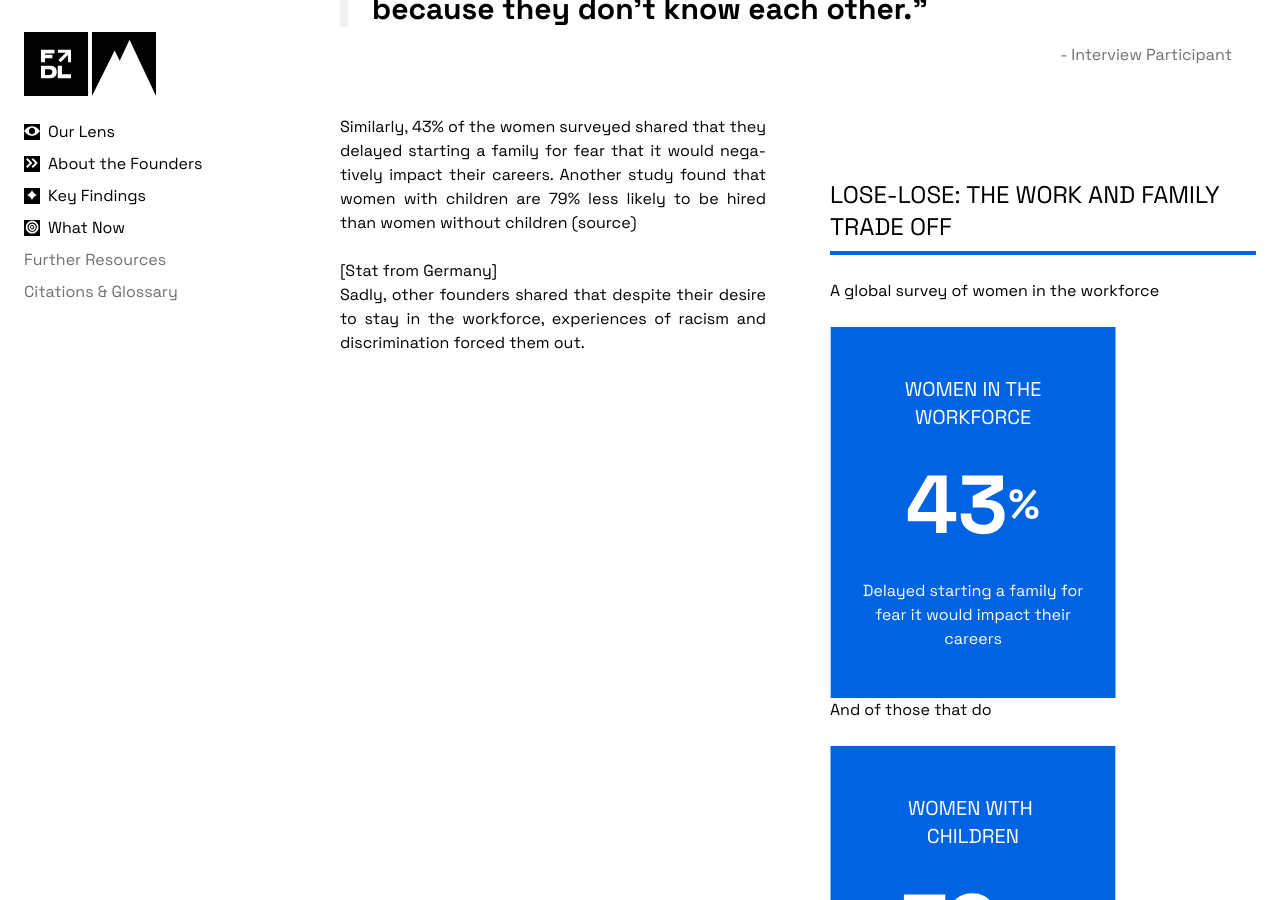
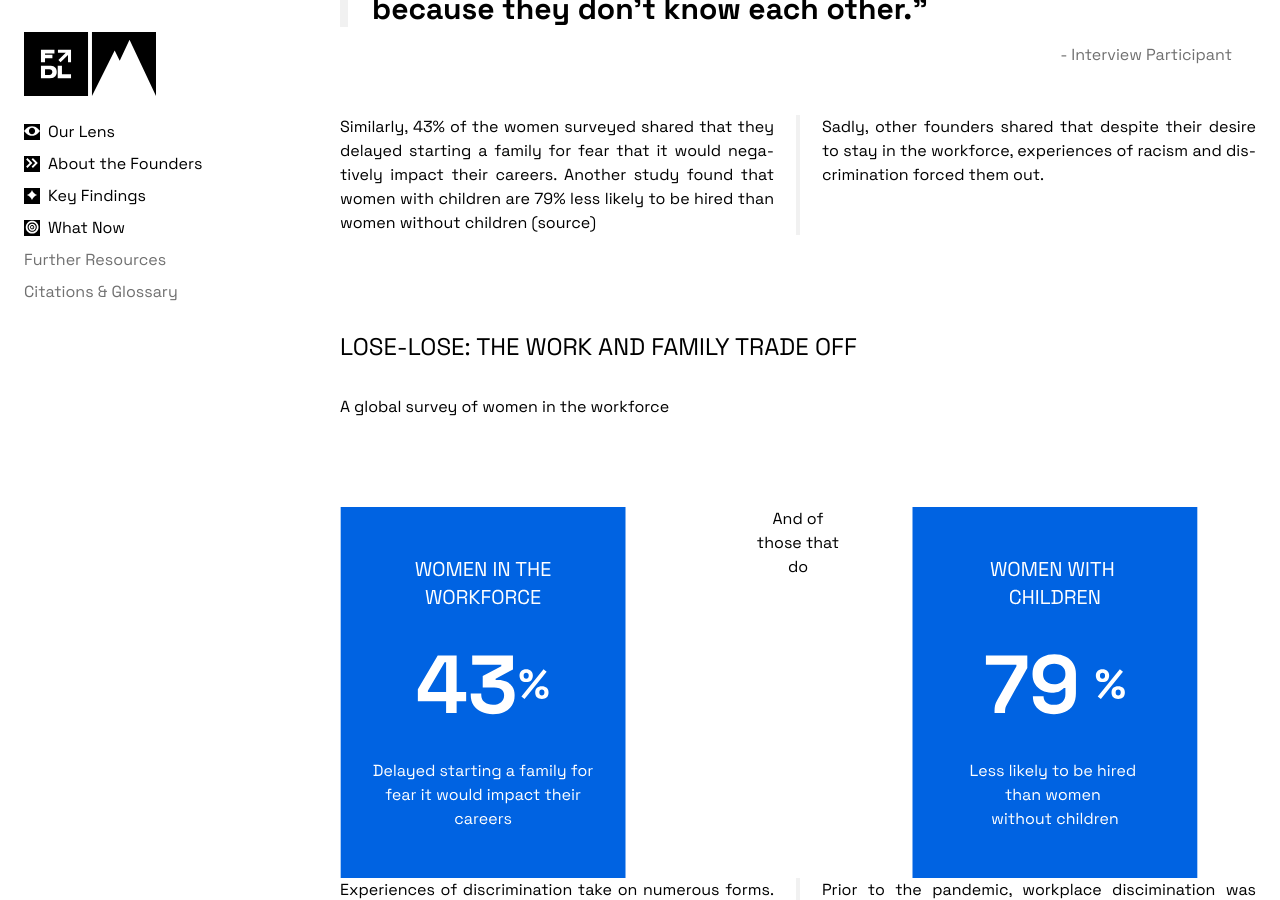
Before and after one commit to Founderland/Report, a Jekyll site: the page built from index.html, in a window 1280 px wide and 900 px high, scrolled down 12420 px. Built offline with Jekyll 4.4.1, drawn with Linux system fonts in a browser that asks for light colours.

Commit message:
rejigger of lose lose vis

```diff
--- a/_includes/section-3.html
+++ b/_includes/section-3.html
@@ -80,17 +80,20 @@
         <blockquote>"I was forced to leave my job because of discrimination, and after that, I became so lonely and isolated... The idea (for my business) came because I asked myself, 'Why do people hate each other or discriminate?' The answer is because they don't know each other."</blockquote>
         <figcaption>- Interview Participant</figcaption>
     </figure>
+    <div class="text-col">
+        <p>Similarly, 43% of the women surveyed shared that they delayed starting a family for fear that it would negatively impact their careers. Another study found that women with children are 79% less likely to be hired than women without children (source)</p>
+        <p>Sadly, other founders shared that despite their desire to stay in the workforce, experiences of racism and discrimination forced them out.</p>
+    </div>
     <div class="mixed-col">
-        <div class="md:col-span-6">
-            <p>Similarly, 43% of the women surveyed shared that they delayed starting a family for fear that it would negatively impact their careers. Another study found that women with children are 79% less likely to be hired than women without children (source)</p>
-            [Stat from Germany]
-            <p>Sadly, other founders shared that despite their desire to stay in the workforce, experiences of racism and discrimination forced them out.</p>
+        <div class="col-span-12">
+            <h3 class="border-b-0">Lose-Lose: the work and family trade off</h3>
+            <p>A global survey of women in the workforce</p>
         </div>
-        <div class="md:col-span-6">
-            <h3>Lose-Lose: the work and family trade off</h3>
-            <p>A global survey of women in the workforce</p>
+        <div class="md:col-span-5">
             <img src="assets/images/vis/section-3/work-family-tradeoff-1-min.svg" alt="data visualisation: 43% of women delayed starting a family for fear it would impact their careers">
-            <p>And of those that do</p>
+        </div>
+        <p class="md:col-span-2 text-center">And of those that do</p>
+        <div class="md:col-span-5">
             <img src="assets/images/vis/section-3/work-family-tradeoff-2-min.svg" alt="data visualisation: 79% of women with children reported being less likely to be hired
             than women without children">
         </div>
--- a/assets/styles/output.css
+++ b/assets/styles/output.css
@@ -2148,6 +2148,10 @@ nav.active {
     grid-column: span 4 / span 4;
   }
 
+  .md\:col-span-2 {
+    grid-column: span 2 / span 2;
+  }
+
   .md\:col-start-2 {
     grid-column-start: 2;
   }
```
